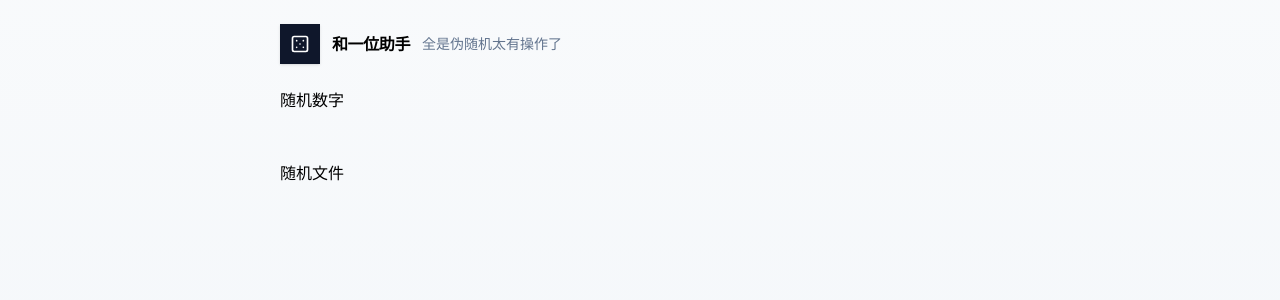
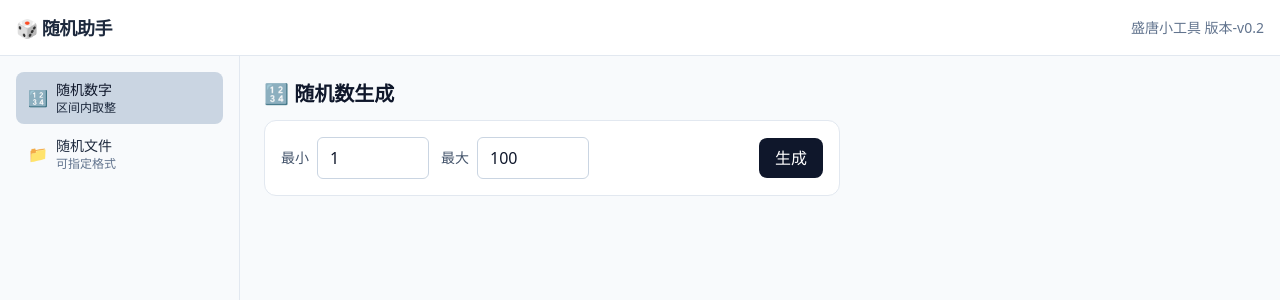
Before and after one commit to Double-C-C/randHelper, a React (Vite) app: page / in a window 1280 px wide. Shown: the top 300 px of the page. Built offline with nearby package versions, Linux system fonts and the light colour scheme.

Commit message:
feat : 编写界面

```diff
--- a/src/App.tsx
+++ b/src/App.tsx
@@ -2,15 +2,43 @@ import { Separator } from "@/components/ui/separator";
 import Header from "./components/Header";
 import RandomNumberCard from "./components/RandomNumberCard";
 import RandomFileCard from "./components/RandomFileCard";
+import { useState } from "react";
+import { Sidebar, SidebarOpen } from "lucide-react";
+import SidebarItem from "./components/ui/SidebarItem";
+
+type Tab = "number" | "file";
 
 function App() {
+  const [tab, setTab] = useState<Tab>("number");
+
   return (
-    <div className="min-h-screen bg-gradient-to-b from-slate-50 to-slate-100">
-      <div className="max-w-3xl mx-auto p-6 space-y-6">
-        <Header />
-        <RandomNumberCard />
-        <Separator />
-        <RandomFileCard />
+    <div className="h-screen w-screen flex flex-col bg-slate-50 text-slate-900">
+      <Header />
+
+      <div className="flex flex-1 overflow-hidden">
+        <aside className="w-60 border-r border-slate-200 p-4 flex flex-col">
+          <nav className="space-y-1">
+            <SidebarItem
+              active={tab === "number"}
+              onClick={() => setTab("number")}
+              emoji="🔢"
+              label="随机数字"
+              desc="区间内取整"
+            />
+            <SidebarItem
+              active={tab === "file"}
+              onClick={() => setTab("file")}
+              emoji="📁"
+              label="随机文件"
+              desc="可指定格式"
+            />
+          </nav>
+        </aside>
+
+        <main className="flex-1 p-6 overflow-auto">
+          {tab === "number" && <RandomNumberCard />}
+          {tab === "file" && <RandomFileCard />}
+        </main>
       </div>
     </div>
   );
--- a/src/components/Header.tsx
+++ b/src/components/Header.tsx
@@ -1,13 +1,14 @@
 import { Dice5 } from "lucide-react";
+import RandomFileCard from "./RandomFileCard";
+import RandomNumberCard from "./RandomNumberCard";
 
 export default function Header() {
   return (
-    <header className="flex items-center gap-3">
-      <div className="h-10 w-10 rounded-2x1 bg-slate-900 text-white grid place-items-center shadow">
-        <Dice5 className="h-5 w-5" />
+    <header className="h-14 border-b border-slate-200 flex items-center px-4 bg-white">
+      <div className="text-lg font-bold text-slate-800 tracking-tight">
+        🎲 随机助手
       </div>
-      <h1 className="text-2x1 font-bold tracking-tight">和一位助手</h1>
-      <p className="text-slate-500 text-sm">全是伪随机太有操作了</p>
+      <div className="ml-auto text-sm text-slate-500">盛唐小工具 版本-v0.2</div>
     </header>
   );
 }
--- a/src/components/RandomFileCard.tsx
+++ b/src/components/RandomFileCard.tsx
@@ -1,3 +1,87 @@
+import { useState } from "react";
+import { invoke } from "@tauri-apps/api/core";
+import { open } from "@tauri-apps/plugin-dialog";
+
 export default function RandomFileCard() {
-  return <div>随机文件</div>;
+  //新增 : 随机指定格式文件
+
+  const [dir, setDir] = useState<string | null>(null);
+  const [exts, setExts] = useState<string>(".jpg,.png");
+  const [picked, setPicked] = useState<string | null>(null);
+  const [err, setErr] = useState<string | null>(null);
+
+  async function chooseFolder() {
+    const folder = await open({
+      directory: true,
+      multiple: false,
+      title: "选择一个文件夹",
+    });
+    if (typeof folder === "string") {
+      setDir(folder);
+      setPicked(null);
+      setErr(null);
+    }
+  }
+
+  async function pickFile() {
+    if (!dir) return;
+    try {
+      setErr(null);
+      const file = await invoke<string>("pick_random_file", { dir, exts });
+      setPicked(file);
+    } catch (e: any) {
+      setPicked("");
+      setErr(String(e));
+    }
+  }
+
+  return (
+    <section className="max-w-2xl">
+      <h2 className="text-xl font-semibold mb-3">随机文件</h2>
+
+      <div className="rounded-xl border border-slate-200 p-4 bg-white space-y-3">
+        <div className="flex items-center gap-3">
+          <button
+            onClick={chooseFolder}
+            className="rounded-lg border border-slate-300 px-3 py-2 hover:bg-slate-50 transition"
+          >
+            选择文件夹
+          </button>
+          <div className="text-sm text-slate-600 truncate max-w-[60ch]">
+            {dir || "未选择"}
+          </div>
+        </div>
+
+        <div className="flex items-center gap-2">
+          <span className="text-sm text-slate-600">扩展名(英文逗号分隔)</span>
+          <input
+            value={exts}
+            onChange={(e) => setExts(e.target.value)}
+            placeholder=".jpg,.png"
+            className="flex-1 rounded-md border border-slate-300 px-3 py-2 focus:outline-none focus:ring-2 focus:ring-slate-400 "
+          />
+
+          <button
+            onClick={pickFile}
+            disabled={!dir}
+            className="rounded-lg bg-slate-900 px-4 py-2 text-white hover:bg-slate-800 transition disabled:opacity-50"
+          >
+            抽一个!
+          </button>
+        </div>
+
+        {picked && (
+          <div className="rounded-md bg-slate-50 border-slate-200 p-2 text-sm break-all">
+            选中文件 {picked}
+          </div>
+        )}
+
+        {err && (
+          <div className="text-sm text-rase-700 bg-rose-50 border border-rase-200 p-2 rounded">
+            发生错误 : {err}
+          </div>
+        )}
+      </div>
+    </section>
+  );
 }
--- a/src/components/RandomNumberCard.tsx
+++ b/src/components/RandomNumberCard.tsx
@@ -1,3 +1,65 @@
+import { invoke } from "@tauri-apps/api/core";
+import { useState } from "react";
+
 export default function RandomNumberCard() {
-  return <div>随机数字</div>;
+  const [max, setMax] = useState(100);
+  const [min, setMin] = useState(1);
+  const [result, setResult] = useState<number | null>(null);
+  const [err, setErr] = useState<string | null>(null);
+
+  async function generate() {
+    setErr("");
+    try {
+      const r = await invoke<number>("generate_random", { min, max });
+      setResult(r);
+    } catch (e: any) {
+      setErr(String(e));
+      setResult(null);
+    }
+  }
+
+  return (
+    <section className="max-w-xl">
+      <h2 className="text-xl font-semibold mb-3">🔢 随机数生成</h2>
+
+      <div className="rounded-xl border border-slate-200 p-4 bg-white space-y-3">
+        <div className="flex flex-wrap items-center gap-3">
+          <div className="flex items-center gap-2">
+            <span className="text-sm text-slate-600">最小</span>
+            <input
+              type="number"
+              value={min}
+              onChange={(e) => setMin(Number(e.target.value))}
+              className="w-28 rounded-md border border-slate-300 px-3 py-2 focus:outline-none focus:ring-2 focus:ring-slate-400"
+            />
+          </div>
+          <div className="flex items-center gap-2">
+            <span className="text-sm text-slate-600">最大</span>
+            <input
+              type="number"
+              value={max}
+              onChange={(e) => setMax(Number(e.target.value))}
+              className="w-28 rounded-md border border-slate-300 px-3 py-2 focus:outline-none focus:ring-2 focus:ring-slate-400"
+            />
+          </div>
+
+          <button
+            onClick={generate}
+            className="ml-auto rounded-lg bg-slate-900 px-4 py-2 text-white hover:bg-slate-800 transition"
+          >
+            生成
+          </button>
+        </div>
+
+        {result !== null && (
+          <div className="text-2xl font-bold mt-1">结果：{result}</div>
+        )}
+        {err && (
+          <div className="text-sm text-rose-700 bg-rose-50 border border-rose-200 p-2 rounded">
+            错误：{err}
+          </div>
+        )}
+      </div>
+    </section>
+  );
 }
--- /dev/null
+++ b/src/components/ui/SidebarItem.tsx
@@ -0,0 +1,43 @@
+interface Props {
+  active: boolean;
+  onClick: () => void;
+  emoji: string;
+  label: string;
+  desc?: string;
+}
+
+export default function SidebarItem({
+  active,
+  onClick,
+  emoji,
+  label,
+  desc,
+}: Props) {
+  return (
+    <button
+      onClick={onClick}
+      className={[
+        "w-full text-left px-3 py-2 rounded-lg transition",
+        active
+          ? "bg-slate-300 text-slate-900"
+          : "hover:bg-slate-100 text-slate-800",
+      ].join(" ")}
+    >
+      <div className="flex items-center gap-2">
+        <span className="text-base">{emoji}</span>
+        <div>
+          <div className="text-sm font-medium">{label}</div>
+          {desc && (
+            <div
+              className={
+                active ? "text-slate-800 text-xs" : "text-slate-500 text-xs"
+              }
+            >
+              {desc}
+            </div>
+          )}
+        </div>
+      </div>
+    </button>
+  );
+}
```
Also changed, not shown: 1 other file (tests, documents, lock files or other folders).
